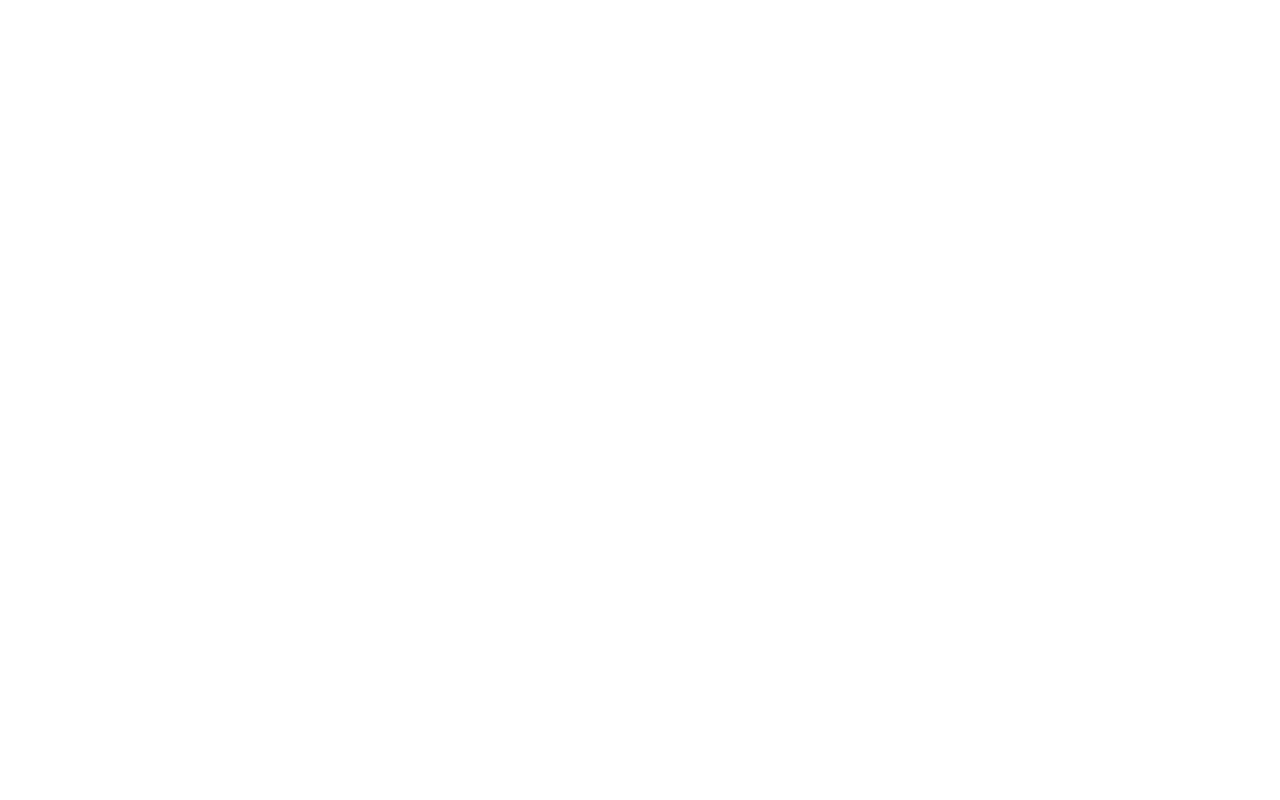
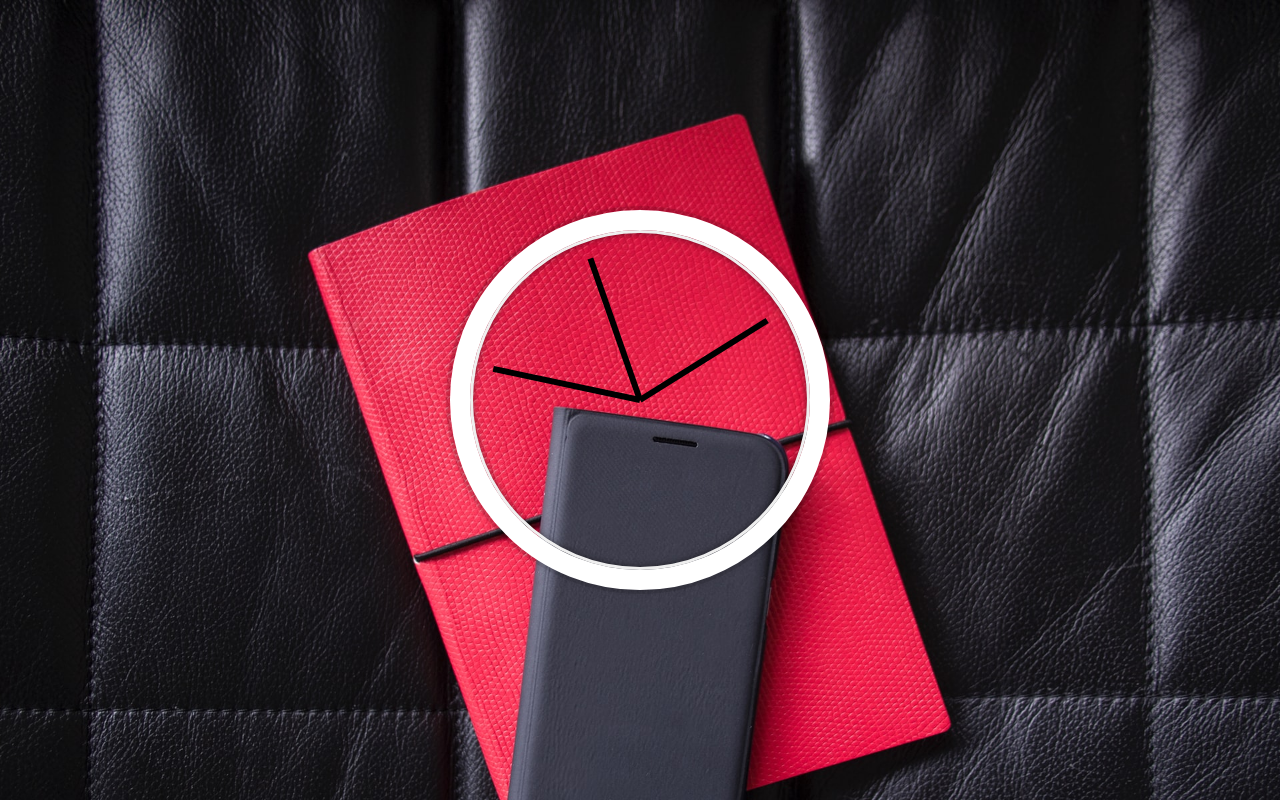
Before and after one commit to 1302313/The-JS-Clock, a plain HTML site: page index.html in a window 1280 px wide. Drawn offline with Linux system fonts and the light colour scheme.

Commit message:
Update JS and CSS links

```diff
--- a/index.html
+++ b/index.html
@@ -4,6 +4,7 @@
 <head>
   <meta charset="UTF-8">
   <title>The JS Clock</title>
+  <link rel="stylesheet" href="style.css">
 </head>
 
 <body>
@@ -17,4 +18,6 @@
   </div>
 </body>
 
+<script src="script.js"></script>
+
 </html>
--- a/style.css
+++ b/style.css
@@ -1,5 +1,5 @@
 html {
-    background: #018DED url(https://unsplash.it/1500/1000?image=881&blur=5);
+    background: #018DED url(daria-nepriakhina-twE-bTk0BnM-unsplash.jpg);
     background-size: cover;
     font-family: 'helvetica neue';
     text-align: center;
```
